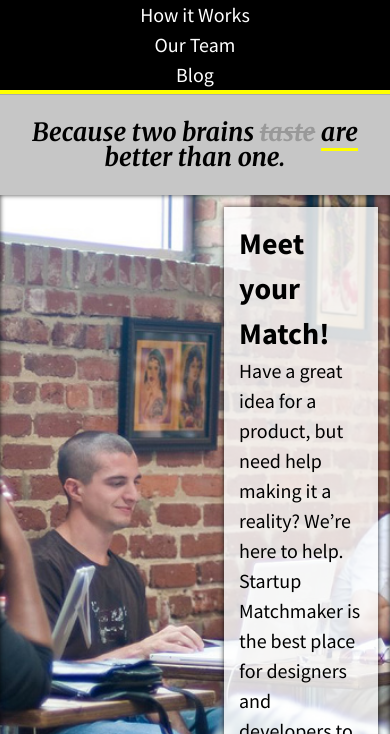
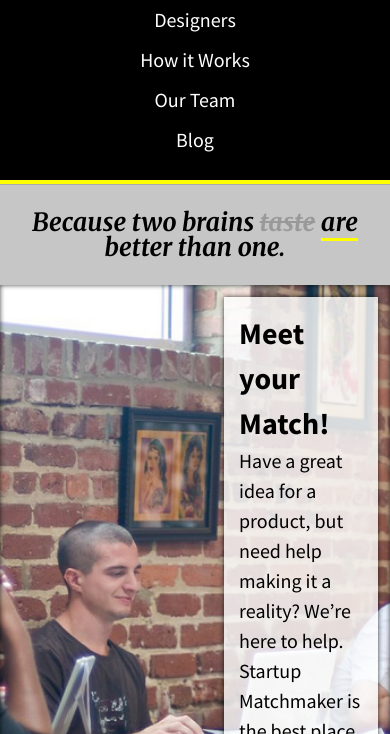
Before and after one commit to sagasofia/sagasofia.github.io, a plain HTML site: page class-work/startup-matchmaker-responsive/index.html in a window 390 px wide. Both pictures are taken after a click on the element 363 px from the left and 24 px from the top of the page. Shown: the part 110-844 px from the top of the page. Drawn offline with nearby package versions, Linux system fonts and the light colour scheme.

Commit message:
small nav

```diff
--- a/class-work/startup-matchmaker-responsive/app.js
+++ b/class-work/startup-matchmaker-responsive/app.js
@@ -9,7 +9,7 @@ $(document).ready(function () {
 })
 
 	$('#burger').click(function () {
-	$('#small-nav').slideToggle(2000);
+	$('#small-nav').slideToggle(1000);
 
 })
 	})
--- a/class-work/startup-matchmaker-responsive/css/main.css
+++ b/class-work/startup-matchmaker-responsive/css/main.css
@@ -175,7 +175,10 @@ footer {
 	#small-nav {
 		text-decoration: none;
 		text-align: center;
+		line-height: 40px;
+		padding: 20px;
 	}
+
 	.clearfix:after {
    		content: " "; /* Older browser do not support empty content */
    		visibility: hidden;
```
